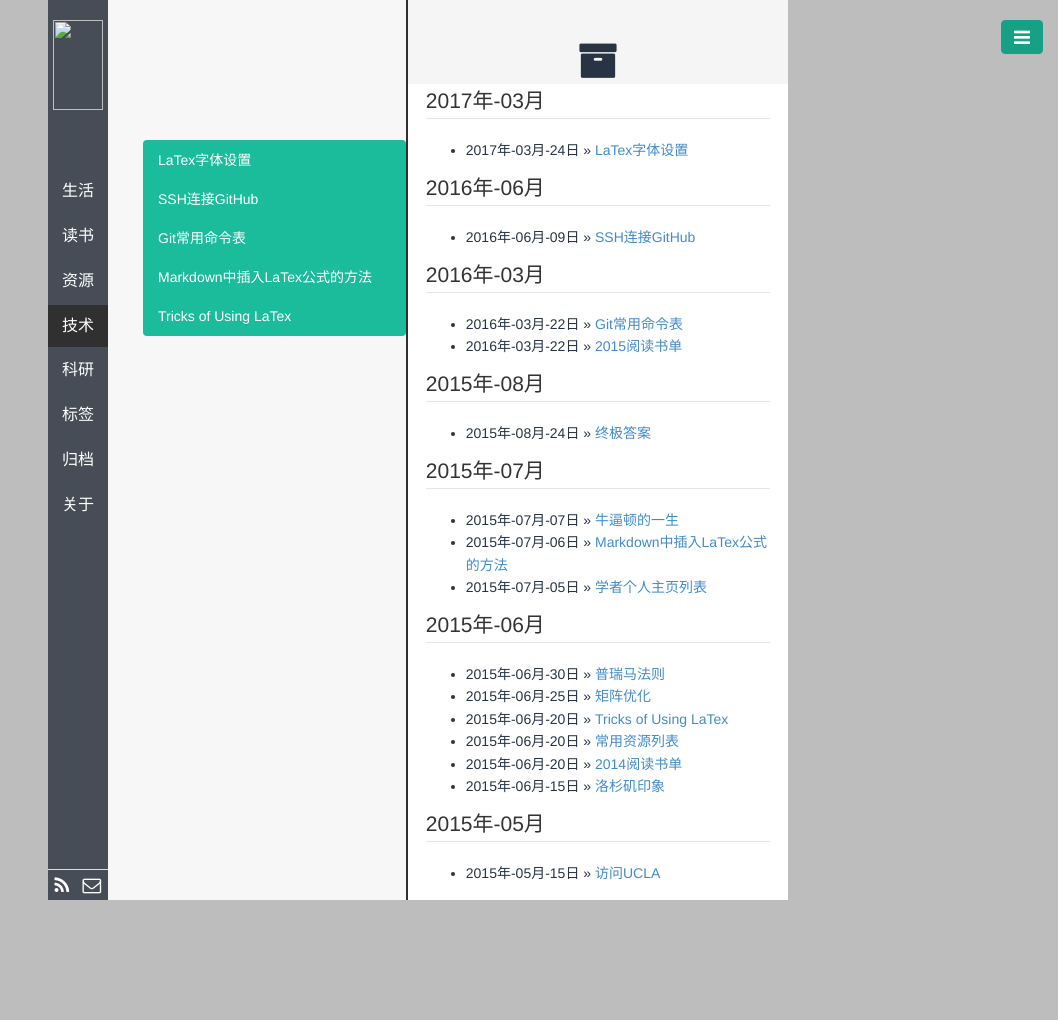
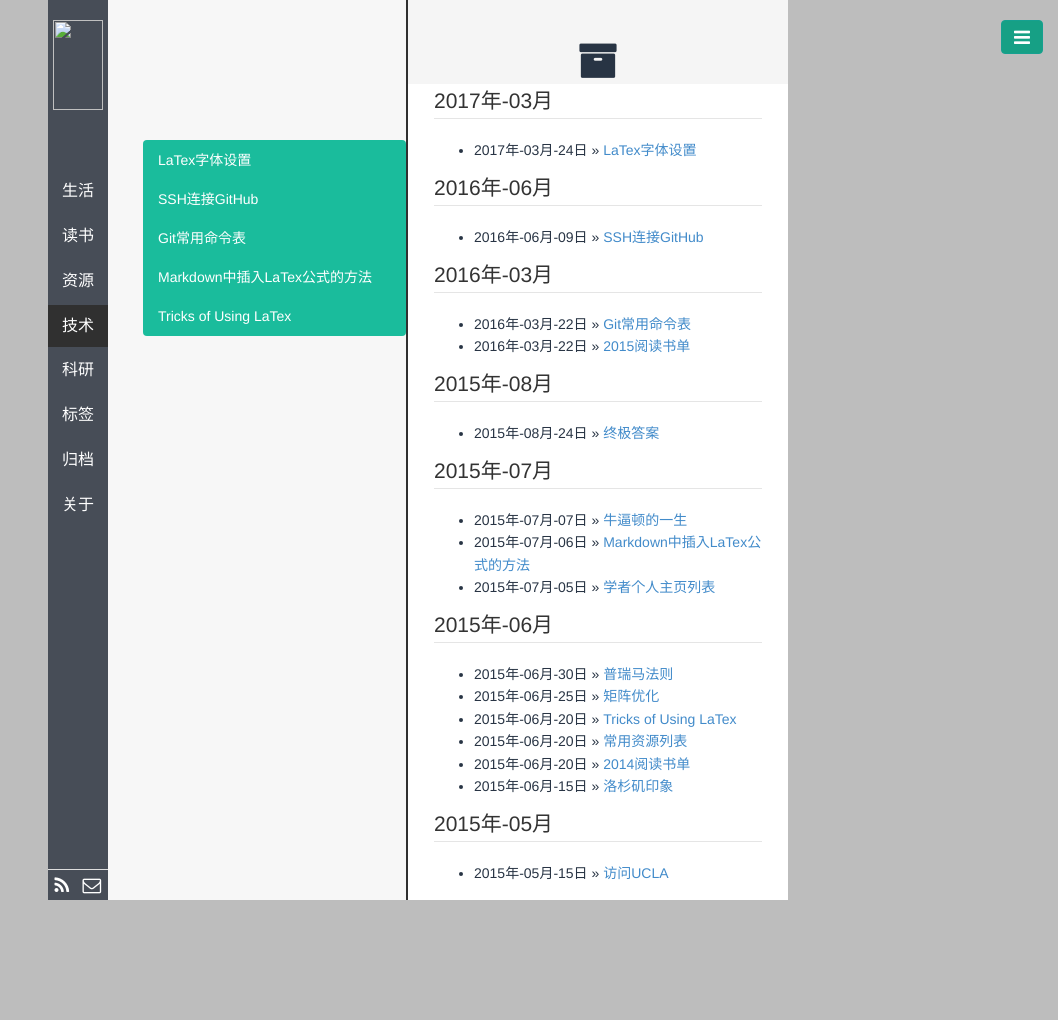
Before and after one commit to polyHong/polyHong.github.io, a Jekyll site: the page built from pages/archive.html, in a window 1280 px wide. Shown: the whole page, without its empty margins (222-1280 px from the left). Built offline with Jekyll 4.4.1, drawn with Linux system fonts in a browser that asks for light colours; Markdown is read by kramdown in place of the engine named in the settings; comment, search, counter and statistics services are not loaded.

```diff
--- a/public/css/base.css
+++ b/public/css/base.css
@@ -96,7 +96,7 @@
 /*  padding-left: 30px;
   padding-right: 30px;
 */
-  padding: 0 8% 0 8%;
+  padding: 0 10% 0 10%;
   color: #283444;
   line-height: 1.6;
 }
```
